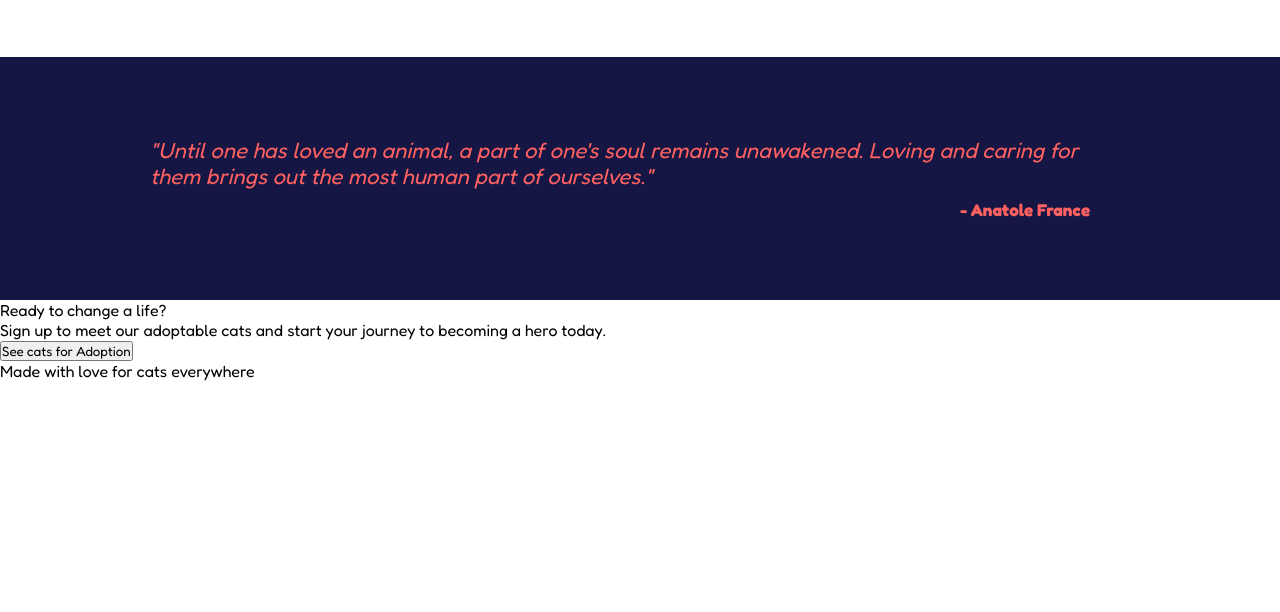
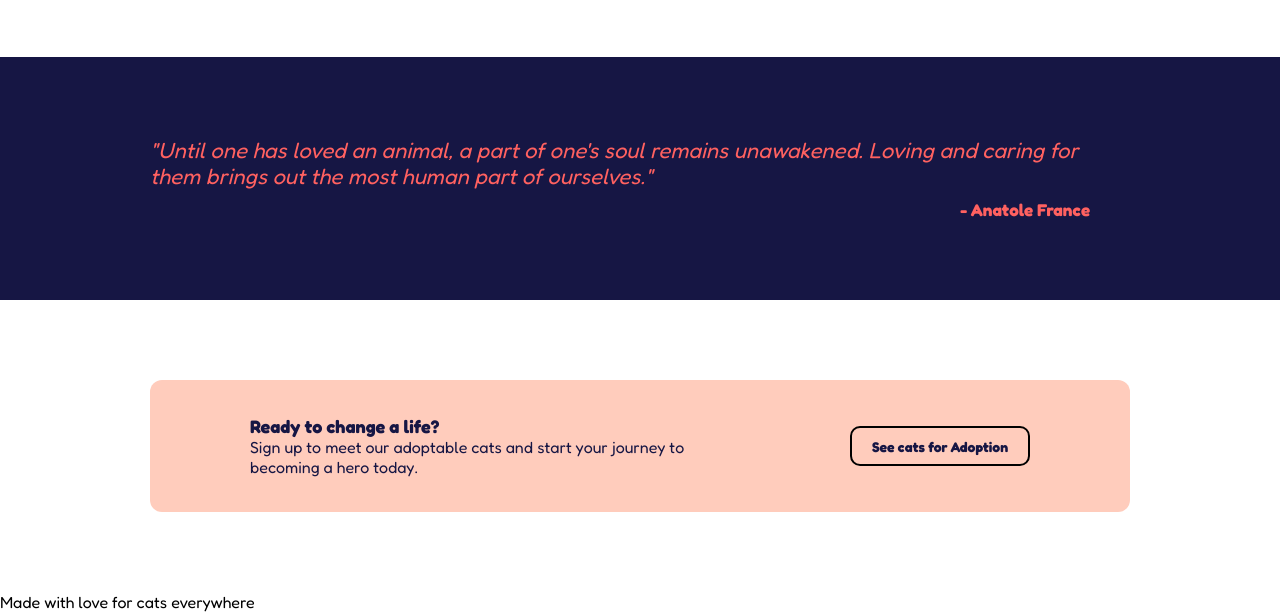
Before and after one commit to Karenartc/odin-landingPage, a plain HTML site: page index.html in a window 1280 px wide. Shown: the part 804-1416 px from the top of the page. Before the commit the page ends 1185 px from the top, so only its background shows below. Drawn offline with Linux system fonts and the light colour scheme.

Commit message:
add the css for the call-action section

```diff
--- a/index.html
+++ b/index.html
@@ -87,11 +87,15 @@
     </div>
 
     <div class="call-action">
-        <div class="text">
-            <p>Ready to change a life?</p>
-            <p>Sign up to meet our adoptable cats and start your journey to becoming a hero today.</p>
+        <div class="card">
+            <div class="text">
+                <h4>Ready to change a life?</h4>
+                <p>Sign up to meet our adoptable cats and start your journey to becoming a hero today.</p>
+            </div>
+            <div class="button-container">
+                <button>See cats for Adoption</button>
+            </div>
         </div>
-        <button>See cats for Adoption</button>
     </div>
 
     <div class="footer">
--- a/style.css
+++ b/style.css
@@ -178,3 +178,46 @@
     padding: 10px 40px 0px 0px;
     font-size: 17px;
 }
+
+.call-action {
+    padding: 80px 150px;
+}
+
+.call-action .card {
+    background-color: #FFCCBC;
+    display: flex;
+    justify-content: space-between;
+    padding: 35px 100px;
+    border-radius: 12px;
+}
+
+.call-action .card .text {
+    color: #161644;
+    max-width: 500px;
+}
+
+.call-action .card .text h4 {
+    font-size: 18px;
+}
+
+.call-action .card .text picture {
+    font-size: 15px;
+    font-family: Fredoka;
+}
+
+.call-action .card .button-container {
+    display: flex;
+    flex-direction: column;
+    justify-content: center;
+}
+
+.call-action .card button {
+    width: 180px;
+    height: 40px;
+    background-color: #FFCCBC;
+    color: #161644;
+    border-style:solid;
+    border-radius: 10px;
+    font-weight: bold;
+    font-size: 14px;
+}
```
